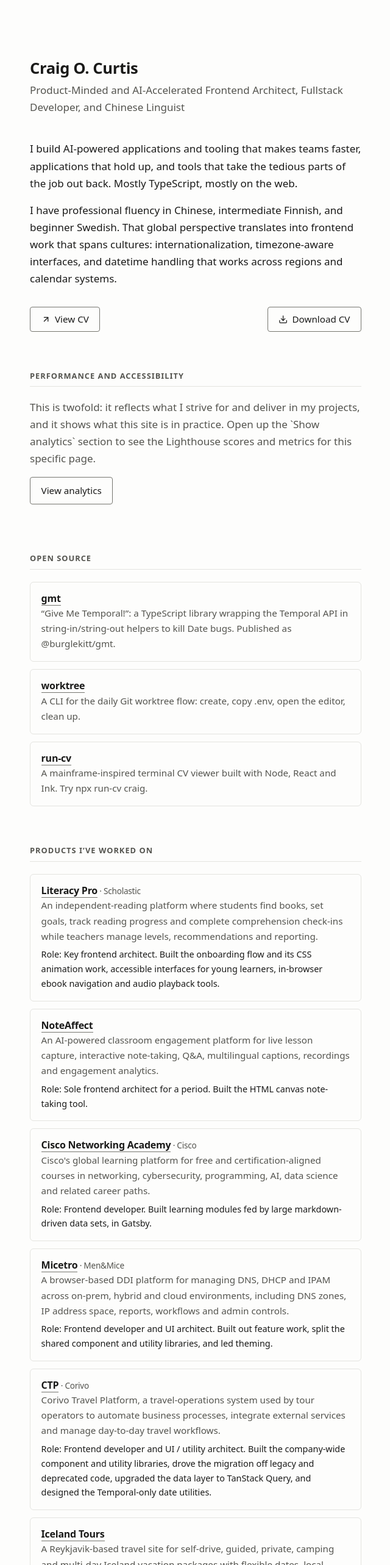
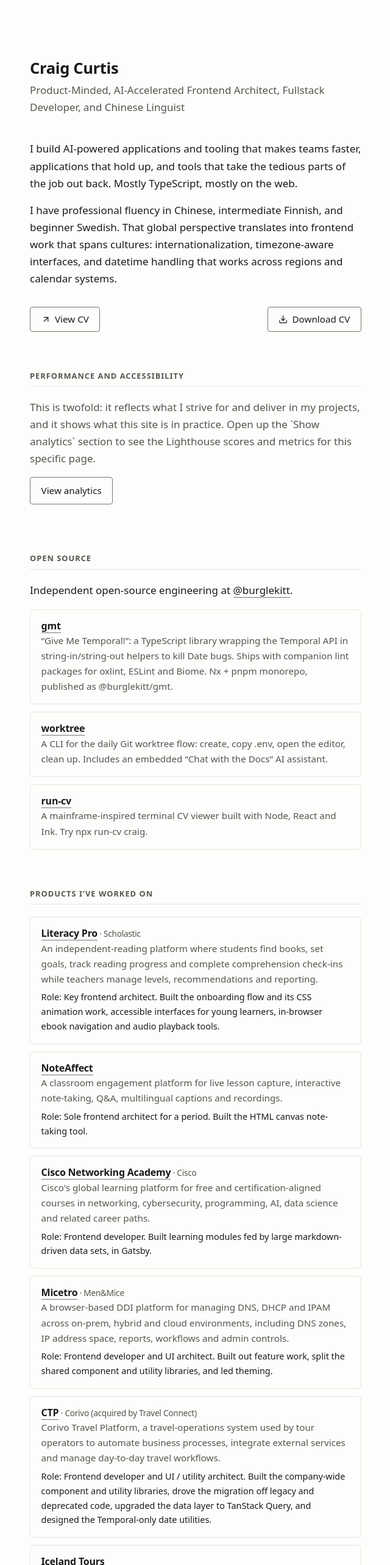
Before and after one commit to craig-o-curtis/craig-o-curtis.github.io, a Next.js app: page / in a window 1280 px wide. Shown: the top 2566 px of the page at 61% size, without its empty margins (319-959 px from the left). Built offline with nearby package versions, Linux system fonts and the light colour scheme.

Commit message:
Adjust for cross-profile consistency

```diff
--- a/app/content.ts
+++ b/app/content.ts
@@ -13,13 +13,13 @@
     name: "gmt",
     href: "https://github.com/burglekitt/gmt",
     description:
-      "“Give Me Temporal!”: a TypeScript library wrapping the Temporal API in string-in/string-out helpers to kill Date bugs. Published as @burglekitt/gmt.",
+      "“Give Me Temporal!”: a TypeScript library wrapping the Temporal API in string-in/string-out helpers to kill Date bugs. Ships with companion lint packages for oxlint, ESLint and Biome. Nx + pnpm monorepo, published as @burglekitt/gmt.",
   },
   {
     name: "worktree",
     href: "https://github.com/burglekitt/worktree",
     description:
-      "A CLI for the daily Git worktree flow: create, copy .env, open the editor, clean up.",
+      "A CLI for the daily Git worktree flow: create, copy .env, open the editor, clean up. Includes an embedded “Chat with the Docs” AI assistant.",
   },
   {
     name: "run-cv",
@@ -42,7 +42,7 @@
     name: "NoteAffect",
     href: "https://www.noteaffect.com/",
     description:
-      "An AI-powered classroom engagement platform for live lesson capture, interactive note-taking, Q&A, multilingual captions, recordings and engagement analytics.",
+      "A classroom engagement platform for live lesson capture, interactive note-taking, Q&A, multilingual captions and recordings.",
     role: "Sole frontend architect for a period. Built the HTML canvas note-taking tool.",
   },
   {
@@ -63,7 +63,7 @@
   },
   {
     name: "CTP",
-    org: "Corivo",
+    org: "Corivo (acquired by Travel Connect)",
     href: "https://travelconnect.corivo.io/",
     description:
       "Corivo Travel Platform, a travel-operations system used by tour operators to automate business processes, integrate external services and manage day-to-day travel workflows.",
--- a/app/identity.ts
+++ b/app/identity.ts
@@ -1,6 +1,6 @@
 // Single source of truth for name + title.
 // Used by both the page <h1>/<p> and the document metadata so they cannot drift.
-export const NAME = "Craig O. Curtis";
+export const NAME = "Craig Curtis";
 
 export const TITLE =
-  "Product-Minded and AI-Accelerated Frontend Architect, Fullstack Developer, and Chinese Linguist";
+  "Product-Minded, AI-Accelerated Frontend Architect, Fullstack Developer, and Chinese Linguist";
--- a/app/page.tsx
+++ b/app/page.tsx
@@ -59,6 +59,7 @@
         </Section>
 
         <Section title="Open source">
+          <p>Independent open-source engineering at <a href="https://github.com/burglekitt">@burglekitt</a>.</p>
           <CardList>
             {projects.map((project) => (
               <ProjectCard key={project.name} {...project} />
```
